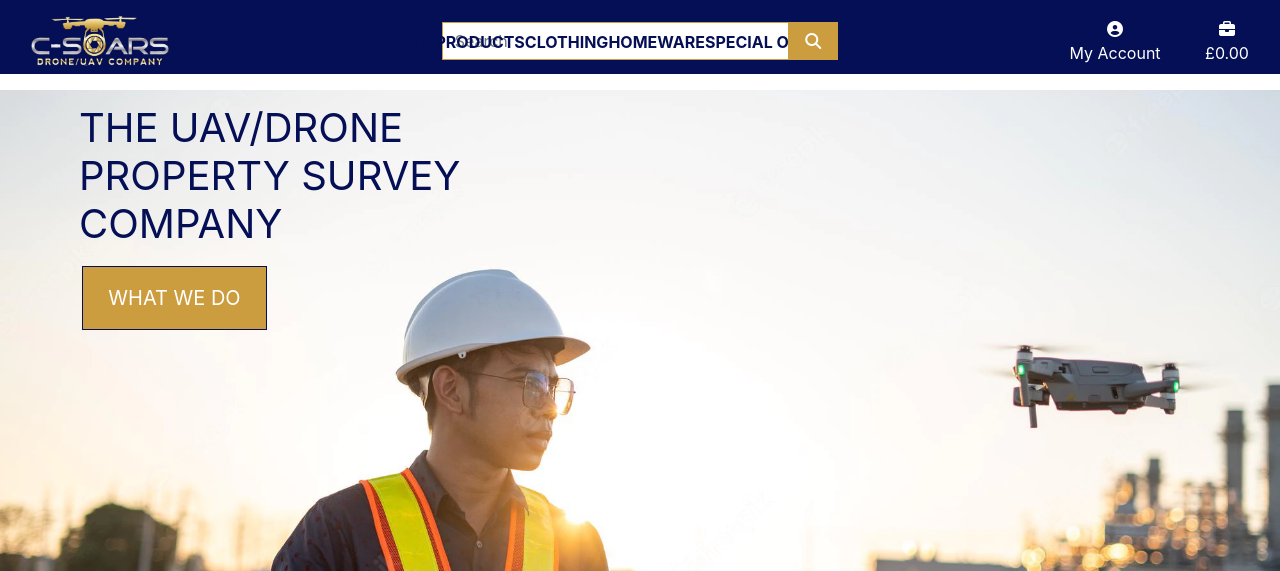
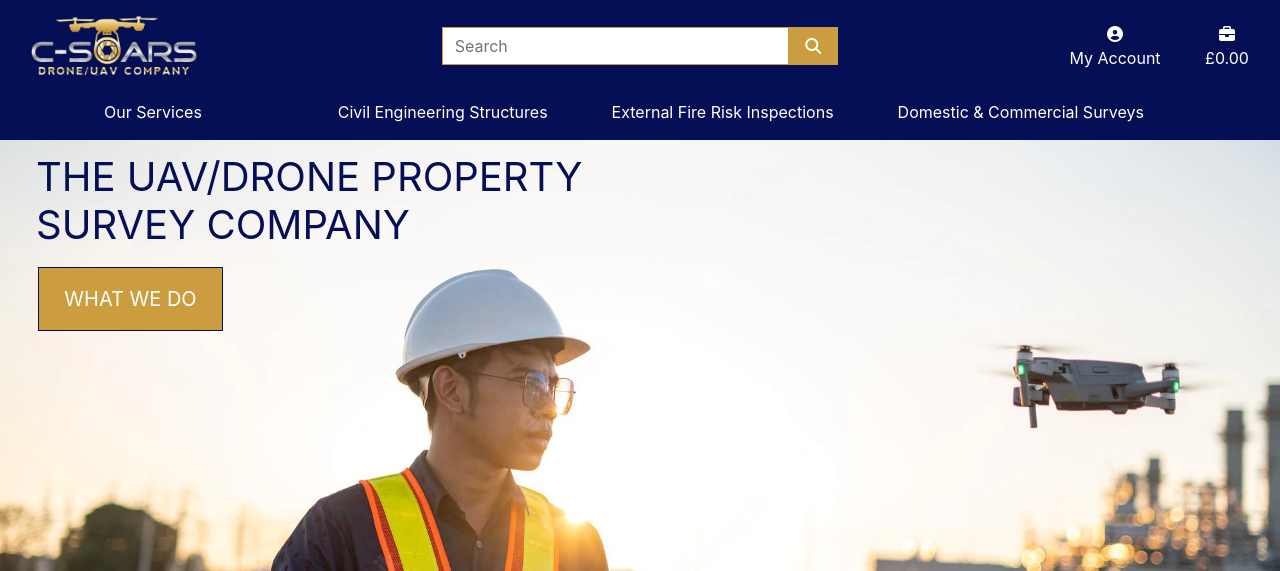
Before and after one commit to RicardoIT-Web/c-soars_ltd, a Django app: page / in a window 1280 px wide. Shown: the top 571 px of the page. Run offline with Django 3.2, Linux system fonts and the light colour scheme; some libraries are stand-ins or nearby versions.

Commit message:
Adjust main navigation to show services to user

```diff
--- a/static/css/base.css
+++ b/static/css/base.css
@@ -20,21 +20,28 @@
 body {
     background: url('/media/drone_pilot.jpg') no-repeat center center fixed;
     background-size: cover;
-    /* height: calc(100vh - 164px); */
     color: black;
 }
 
-/* #main-title {
-    font-family: 'nevis'! important;
-    color: green;
-} */
-
 img {
-    height: 50px;
+    height: 60px;
 }
 
 #topnav {
     background: #050f56
+}
+
+.services {
+    color: white;
+    text-align: center;
+}
+
+#mainnav {
+    color: #050f56;
+}
+
+.navbar {
+    background-color: #050f56;
 }
 
 /* from bulma */
@@ -58,7 +65,7 @@
     background: #cb9d3f;
     color: white;
     min-width: 185px;
-    margin-left: -61px;
+    margin-left: -105px;
     margin-top: -30px;
     border-color: #050f56;
 }
@@ -81,8 +88,8 @@
 .text-black {
     color: #050f56 !important;
     font-weight: 400;
-    margin-left: -64px;
-    margin-top: -60px;
+    margin-left: -107px;
+    margin-top: -11px;
 }
 
 .border-black {
--- a/templates/base.html
+++ b/templates/base.html
@@ -51,7 +51,7 @@
                     <img src="/media/logo.png" alt="c-soars company logo">
                 </a>
             </div>
-            <div class="col-12 col-lg-4 my-auto py-1 py-lg-0">
+            <div class="navigation col-12 col-lg-4 my-auto py-1 py-lg-0">
                 <form method="GET" action="">
                     <div class="input-group w-100">
                         <input class="form-control border border-black rounded-0" type="text" name="q"
--- a/templates/includes/mainnav.html
+++ b/templates/includes/mainnav.html
@@ -1,49 +1,39 @@
-<div class="collapse navbar-collapse" id="main-nav">
+<div class="collapse navbar-collapse" id="mainnav">
+    <p class="services navbar-nav mr-5 w-auto mx-auto">Our Services</p>
     <ul class="navbar-nav w-auto mx-auto">
         <li class="nav-item dropdown">
-            <a class="logo-font font-weight-bold nav-link text-black mr-5" href="#" id="all-products-link" data-toggle="dropdown" aria-haspopup="true" aria-expanded="false">
-                All Products
+            <a class="nav-link mr-5 text-white" href="#" id="our-services-link" data-toggle="dropdown" aria-haspopup="true" aria-expanded="false">
+                Civil Engineering Structures
             </a>
-            <div class="dropdown-menu border-0" aria-labelledby="all-products-link">
-                <a href="" class="dropdown-item">By Price</a>
-                <a href="" class="dropdown-item ">By Rating</a>
-                <a href="" class="dropdown-item ">By Category</a>
-                <a href="" class="dropdown-item">All Products</a>
+            <div class="dropdown-menu border-0" aria-labelledby="our-services-link">
+                <a href="" class="dropdown-item">Drone Survey with Photos</a>
+                <a href="" class="dropdown-item ">Drone Survey with Video & Photos</a>
+                <a href="" class="dropdown-item ">Drone Survey with Videos & Photos with Thermal Imaging</a>
+                <a href="" class="dropdown-item ">Drone Survey Edited Version & Recommendations of Work</a>
+                <a href="" class="dropdown-item ">Drone Survey with Surveyor Report</a>
             </div>
         </li>
-
         <li class="nav-item dropdown">
-            <a class="logo-font font-weight-bold nav-link text-black mr-5" href="#" id="clothing-link" data-toggle="dropdown" aria-haspopup="true" aria-expanded="false">
-                Clothing
+            <a class="nav-link mr-5 text-white" href="#" id="our-services-link" data-toggle="dropdown" aria-haspopup="true" aria-expanded="false">
+                External Fire Risk Inspections
             </a>
-            <div class="dropdown-menu border-0" aria-labelledby="clothing-link">
-                <a href="" class="dropdown-item">Activewear &amp; Essentials</a>
-                <a href="" class="dropdown-item">Jeans</a>
-                <a href="" class="dropdown-item">Shirts</a>
-                <a href="" class="dropdown-item">All Clothing</a>
+            <div class="dropdown-menu border-0" aria-labelledby="our-services-link">
+                <a href="" class="dropdown-item">Drone Survey with Photos</a>
+                <a href="" class="dropdown-item ">Drone Survey with Video & Photos</a>
+                <a href="" class="dropdown-item ">Drone Survey with Videos & Photos with Thermal Imaging</a>
+                <a href="" class="dropdown-item ">Drone Survey Edited Version & Recommendations of Work</a>
+                <a href="" class="dropdown-item ">Drone Survey with Surveyor Report</a>
             </div>
         </li>
-
         <li class="nav-item dropdown">
-            <a class="logo-font font-weight-bold nav-link text-black mr-5" href="#" id="homeware-link" data-toggle="dropdown" aria-haspopup="true" aria-expanded="false">
-                Homeware
+            <a class="nav-link mr-5 text-white" href="#" id="our-services-link" data-toggle="dropdown" aria-haspopup="true" aria-expanded="false">
+                Domestic & Commercial Surveys
             </a>
-            <div class="dropdown-menu border-0" aria-labelledby="homeware-link">
-                <a href="" class="dropdown-item">Bed &amp; Bath</a>
-                <a href="" class="dropdown-item">Kitchen &amp; Dining</a>
-                <a href="" class="dropdown-item">All Homeware</a>
-            </div>
-        </li>
-
-        <li class="nav-item dropdown">
-            <a class="logo-font font-weight-bold nav-link text-black" href="#" id="specials-link" data-toggle="dropdown" aria-haspopup="true" aria-expanded="false">
-                Special Offers
-            </a>
-            <div class="dropdown-menu border-0" aria-labelledby="specials-link">
-                <a href="" class="dropdown-item">New Arrivals</a>
-                <a href="" class="dropdown-item">Deals</a>
-                <a href="" class="dropdown-item">Clearance</a>
-                <a href="" class="dropdown-item">All Specials</a>
+            <div class="dropdown-menu border-0" aria-labelledby="our-services-link">
+                <a href="" class="dropdown-item">Chimney & Roof Inspections</a>
+                <a href="" class="dropdown-item ">Roof Inspections All Areas</a>
+                <a href="" class="dropdown-item ">Gutter Inspections & Roof</a>
+                <a href="" class="dropdown-item ">Dangerous structures Inspections</a>
             </div>
         </li>
     </ul>
--- a/templates/includes/phoneheader.html
+++ b/templates/includes/phoneheader.html
@@ -30,10 +30,10 @@
     <div class="dropdown-menu border-0" aria-labelledby="user-options">
         {% if request.user.is_authenticated %}
             {% if request.user.is_superuser %}
-                <a href="{% url 'account_logout' %}" class="dropdown-item">Product Management</a>
+                <a href="{% url 'account_logout' %}" class="dropdown-item">Services</a>
             {% endif %}
-            <a href="{% url 'profile' %}" class="dropdown-item">My Profile</a>
-            <a href="{% url 'account_logout' %}" class="dropdown-item">Logout</a>
+                <a href="#" class="dropdown-item">My Profile</a>
+                <a href="{% url 'account_logout' %}" class="dropdown-item">Logout</a>
         {% else %}
             <a href="{% url 'account_signup' %}" class="dropdown-item">Register</a>
             <a href="{% url 'account_login' %}" class="dropdown-item">Login</a>
```
Lines whose indentation alone changed are shown as unchanged.
